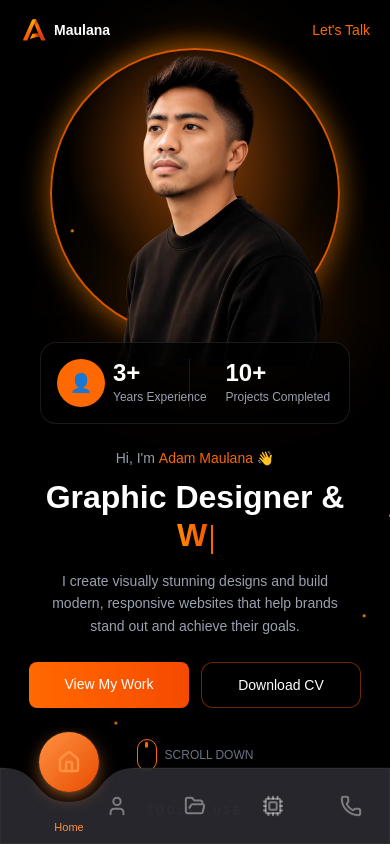
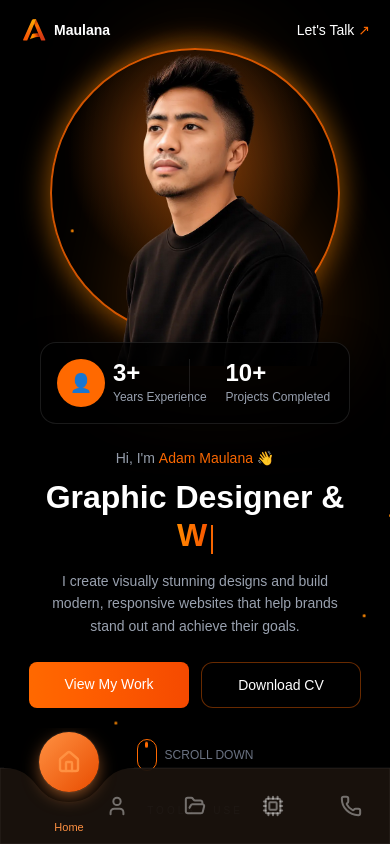
Before and after one commit to itsdamsky/damsky-portfolio, a Next.js app: page / in a window 390 px wide. Shown: the top 844 px of the page. Built offline with nearby package versions, Linux system fonts and the light colour scheme.

Commit message:
update footer

```diff
--- a/src/components/Footer.tsx
+++ b/src/components/Footer.tsx
@@ -133,7 +133,7 @@ export default function Footer() {
         </div>
       </div>
 
-      <div className="border-t border-white/10 bg-black pt-2">
+      <div className="border-t border-white/10 bg-black pt-2 pb-24 md:pb-2">
         <div className="container-custom py-6 flex items-center justify-center text-xs text-gray-500">
           <p>© 2026 Adam Maulana. All rights reserved.</p>
         </div>
--- a/src/components/Navbar.tsx
+++ b/src/components/Navbar.tsx
@@ -194,9 +194,9 @@ export default function Navbar() {
           href="https://wa.me/6281299491922?text=Halo%20Adam%2C%20saya%20melihat%20portfolio%20kamu%20dan%20tertarik%20untuk%20bekerja%20sama!"
           target="_blank"
           rel="noopener noreferrer"
-          className="text-sm text-orange-500"
+          className="text-sm text-white"
         >
-          Let&apos;s Talk
+          Let&apos;s Talk <span className="text-orange-500">↗</span>
         </a>
       </motion.header>
 
@@ -236,7 +236,11 @@ export default function Navbar() {
               router.push(item.href);
             }
           }}
-          surfaceColor="rgba(42,42,48,0.92)"
+          // Diganti dari abu-abu netral ke hitam kehangatan — ada sedikit
+          // undertone oranye gelap supaya nyambung ke aksen warna oranye
+          // di seluruh situs, tapi tetap gelap dan menyatu ke background
+          // page yang hitam pekat.
+          surfaceColor="rgba(26, 18, 13, 0.95)"
           borderColor="rgba(255,255,255,0.08)"
           iconColorInactive="rgba(255,255,255,0.4)"
           iconColorActive="#ff9142"
```
